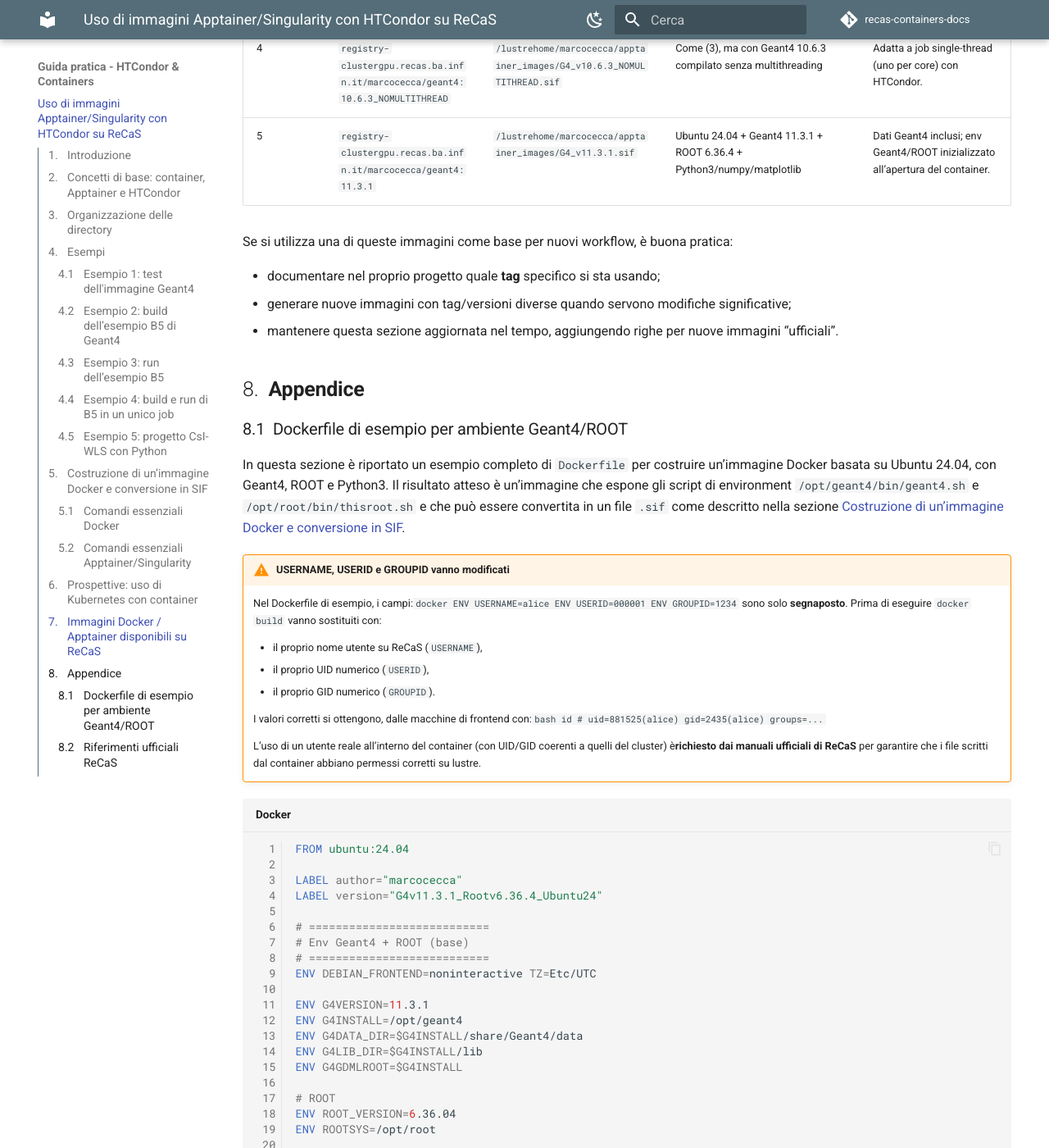
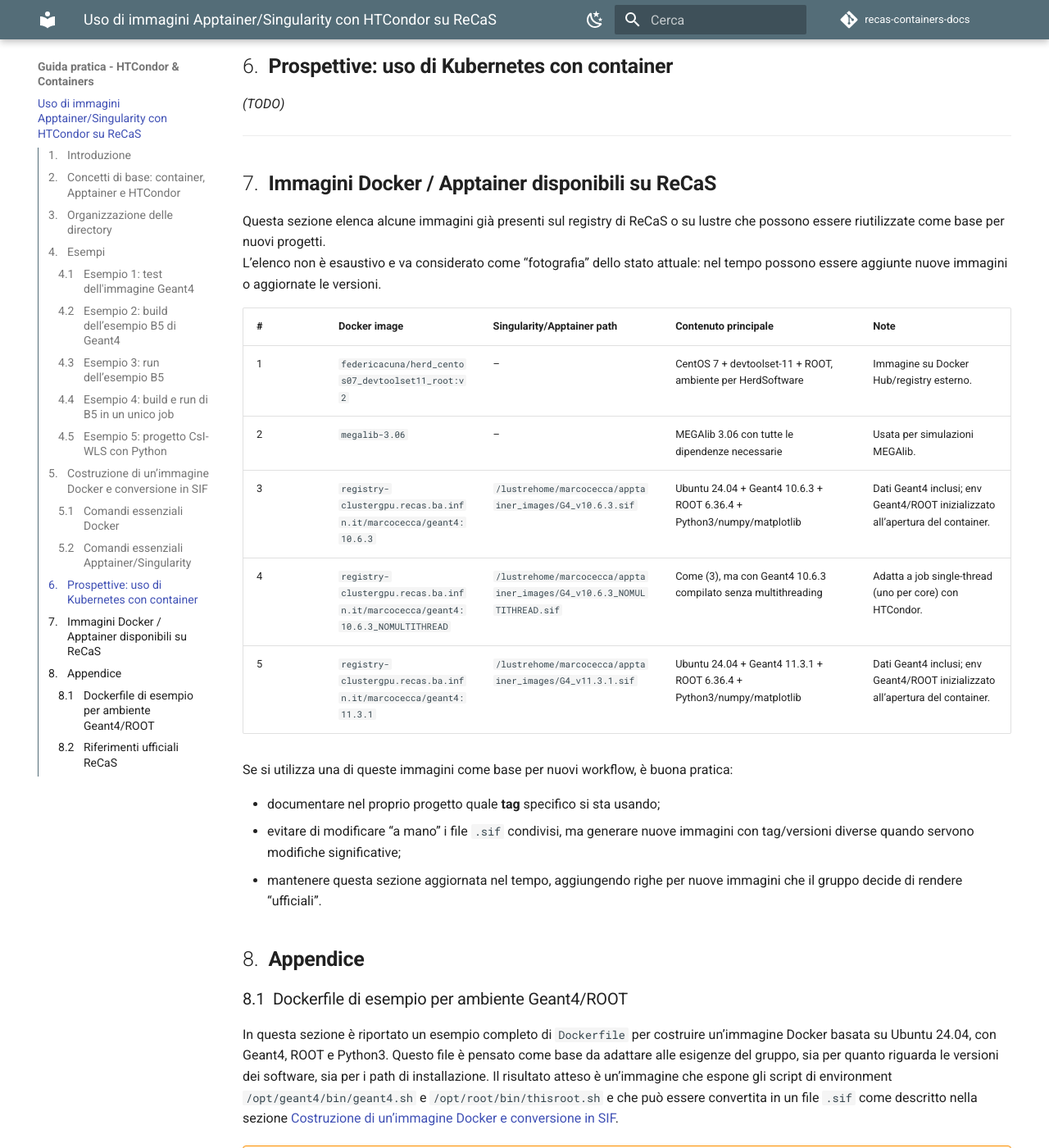
Before and after one commit to marcocecca00/recas-containers-docs, an MkDocs documentation site: the page built from docs/index.md, in a window 1280 px wide and 1400 px high, scrolled down 21018 px. Shown: the whole window at 82% size. Built offline with MkDocs 1.6.1 and Material for MkDocs 9.7.7, drawn with Linux system fonts in a browser that asks for light colours; comment, search, counter and statistics services are not loaded; some of the changed text lies outside the part shown.

Commit message:
aesteticazzate

````diff
--- a/docs/index.md
+++ b/docs/index.md
@@ -2,7 +2,7 @@
 
 ## **Introduzione**
 
-Questa guida descrive in modo operativo come usare immagini Apptainer/Singularity (file `.sif`) insieme a HTCondor sul cluster ReCaS. L’idea di fondo è che ci sia almeno un utente “manutentore” (che chiameremo `alice`) che possa costruire immagini Docker su una macchina dedicata, convertirle in immagini Apptainer/Singularity e metterle a disposizione di tutti in una posizione condivisa su lustre. Gli altri utenti (ad esempio `bob`) non devono occuparsi della parte Docker: si limitano a usare le immagini `.sif` già pronte all’interno dei job Condor, tramite *symlink* verso la directory condivisa di `alice`.
+Questa guida descrive in modo operativo come usare immagini Apptainer/Singularity (file `.sif`) insieme a HTCondor sul cluster ReCaS. L’idea di fondo è che nel gruppo ci sia almeno un utente “manutentore” (che chiameremo `alice`) che possa costruire immagini Docker su una macchina dedicata, convertirle in immagini Apptainer/Singularity e metterle a disposizione di tutti in una posizione condivisa su lustre. Gli altri utenti (ad esempio `bob`) non devono occuparsi della parte Docker: si limitano a usare le immagini `.sif` già pronte all’interno dei job Condor, tramite *symlink* verso la directory condivisa di `alice`.
 
 Nel seguito useremo come esempio un utente chiamato `bob` per i job Condor, mentre `alice` rappresenterà l’utente che ospita le immagini condivise. Per rendere gli esempi concreti, si assume che siano già presenti due immagini Apptainer nella directory condivisa di `alice`:
 
@@ -24,9 +24,10 @@
 Per comodità, la sezione [Immagini Docker / Apptainer disponibili su ReCaS](#sec-images)
 riporta un elenco aggiornato delle immagini attualmente disponibili e dei relativi percorso reali su lustre, che possono essere riutilizzate come base per nuovi workflow.
 
+
 ---
 
-## **Concetti di base: container, Apptainer e HTCondor**
+## **Concetti di base: container, Apptainer e HTCondor** {#sec-concetti-base}
 
 Prima di entrare negli esempi conviene chiarire cosa si intende per container e come Apptainer interagisce con HTCondor nel contesto del cluster ReCaS.
 
@@ -44,7 +45,7 @@
 
 !!! warning " Attenzione: comportamento specifico di ReCaS"
 
-    Il requisito che`container_image` debba essere il nome di un file presente nella
+    Il requisito che `container_image` debba essere il nome di un file presente nella
     `initialdir` (tipicamente un symlink verso la `.sif` reale su lustre) è legato alla
     configurazione di HTCondor su ReCaS. Al momento questa è la modalità supportata e
     testata; in futuro potrebbero essere aggiunti anche path assoluti o altri meccanismi
@@ -54,23 +55,32 @@
 
     Quando nel file di submit si imposta:
 
-    ``text     container_image = G4_v11.3.1.sif     ``
+    ```text
+    container_image = G4_v11.3.1.sif
+    ```
 
-    dal punto di vista pratico HTCondor, sul worker node, fa qualcosa di**equivalente** a:
+    dal punto di vista pratico HTCondor, sul worker node, fa qualcosa di
+    **equivalente** a:
 
-    ``bash     apptainer exec G4_v11.3.1.sif ./script_che_hai_messo_in_executable.sh     ``
+    ```bash
+    apptainer exec G4_v11.3.1.sif ./script_che_hai_messo_in_executable.sh
+    ```
     *(oppure `singularity exec` a seconda del runtime disponibile).*
 
     Questo significa che:
 
-    - l’ambiente dentro il container è lo stesso che avresti lanciando`apptainer exec` a mano da shell;
+    - l’ambiente dentro il container è lo stesso che avresti lanciando
+      `apptainer exec` a mano da shell;
     - le variabili d’ambiente e i PATH di Geant4/ROOT **non vengono magicamente
       settati da Condor**, ma solo:
       - da eventuali script di entrypoint dell’immagine;
       - oppure da quello che fai tu nello `executable` (ad es.):
-        ``bash         source /opt/geant4/bin/geant4.sh         source /opt/root/bin/thisroot.sh         ``
+        ```bash
+        source /opt/geant4/bin/geant4.sh
+        source /opt/root/bin/thisroot.sh
+        ```
 
-    Per questo, in tutti gli esempi della guida, gli script`*.sh` eseguiti
+    Per questo, in tutti gli esempi della guida, gli script `*.sh` eseguiti
     come `executable` fanno esplicitamente il `source` degli script di ambiente
     di Geant4 e ROOT all’inizio.
 
@@ -102,7 +112,7 @@
 
 !!! example " Esempio di gerarchia tipica su lustre"
 
-    Una possibile organizzazione delle directory per`alice` (manutentore) e `bob`
+    Una possibile organizzazione delle directory per `alice` (manutentore) e `bob`
     (utente che sottomette i job) può essere:
 
     ```text
@@ -119,14 +129,14 @@
           test_container.sh
           test_container.csi
 
-    build_B5_11.3.1/
+        build_B5_11.3.1/
           logs/
           G4_v11.3.1.sif -> /lustrehome/alice/apptainer_images/G4_v11.3.1.sif
           build_B5_exec.sh
           build_B5_11.3.1.csi
           B5_build_condor/      # directory di build creata dal job
 
-    run_B5_11.3.1/
+        run_B5_11.3.1/
           logs/
           G4_v11.3.1.sif -> /lustrehome/alice/apptainer_images/G4_v11.3.1.sif
           run_B5_exec.sh
@@ -262,26 +274,36 @@
 
 !!! warning " Job in HOLD: controlli rapidi"
 
-    Se il job va in stato**HOLD** subito dopo la sottomissione, controllare:
+    Se il job va in stato **HOLD** subito dopo la sottomissione, controllare:
 
-    -**Symlink alla `.sif`**
-    Verificare che il link non sia rotto:``bash       ls -l G4_v11.3.1.sif       ``
+    - **Symlink alla `.sif`**
+      Verificare che il link non sia rotto:
+      ```bash
+      ls -l G4_v11.3.1.sif
+      ```
       Deve puntare a `/lustrehome/alice/apptainer_images/G4_v11.3.1.sif` (o percorso equivalente).
 
-    -**Esistenza e permessi dell’immagine reale**
-    Controllare che il file reale esista e sia leggibile:``bash       ls -l /lustrehome/alice/apptainer_images/G4_v11.3.1.sif       ``
+    - **Esistenza e permessi dell’immagine reale**
+      Controllare che il file reale esista e sia leggibile:
+      ```bash
+      ls -l /lustrehome/alice/apptainer_images/G4_v11.3.1.sif
+      ```
 
-    -**Coerenza del nome in `container_image`**
-    Nel file di submit, il valore di:``text       container_image = G4_v11.3.1.sif       ``
+    - **Coerenza del nome in `container_image`**
+      Nel file di submit, il valore di:
+      ```text
+      container_image = G4_v11.3.1.sif
+      ```
       deve coincidere esattamente con il nome del file presente nella `initialdir`.
 
-    -**Percorso corretto di `initialdir`**
-    Verificare che la directory indicata da`initialdir` esista e contenga sia
+    - **Percorso corretto di `initialdir`**
+      Verificare che la directory indicata da `initialdir` esista e contenga sia
       lo script `executable` sia il symlink all’immagine.
+
 
 ---
 
-### Esempio 2: build dell’esempio B5 di Geant4
+### Esempio 2: build dell’esempio B5 di Geant4 {#sec-esempio2}
 
 Il secondo esempio mostra come compilare l’esempio B5 di Geant4 usando l’immagine `G4_v11.3.1.sif`. L’obiettivo è ottenere l’eseguibile `exampleB5` in una directory di build gestita dal job.
 
@@ -785,7 +807,7 @@
 
 ---
 
-## **Costruzione di un’immagine Docker e conversione in SIF**
+## **Costruzione di un’immagine Docker e conversione in SIF** {#sec-docker-sif}
 
 Gli esempi della sezione [Esempi](#sec-esempi) assumono che le immagini `.sif` siano già disponibili in una cartella condivisa, gestita dall’utente `alice`. Questa sezione descrive in modo sintetico come costruire un’immagine Docker con Geant4, ROOT e Python, come convertirla in un’immagine Apptainer/Singularity e come distribuirla agli altri utenti, senza entrare nei dettagli dei singoli comandi di installazione del software all’interno del container.
 
@@ -793,12 +815,15 @@
 
 !!! info " Dove gira Docker su ReCaS"
 
-    Attualmente Docker è installato solo sulla macchina`tesla02.recas.ba.infn.it`. Per usarlo occorre prima collegarsi da una
+    Attualmente Docker è installato solo sulla macchina
+    `tesla02.recas.ba.infn.it`. Per usarlo occorre prima collegarsi da una
     delle macchine di frontend:
 
-    ``bash     ssh username@tesla02.recas.ba.infn.it     ``
+    ```bash
+    ssh username@tesla02.recas.ba.infn.it
+    ```
 
-    Al primo accesso viene creata automaticamente la home locale su`tesla02`.
+    Al primo accesso viene creata automaticamente la home locale su `tesla02`.
     Tutta la fase di build e test interattivo delle immagini Docker va fatta su
     `tesla02`; le immagini poi vengono caricate sul registry
     `registry-clustergpu.recas.ba.infn.it` e da lì convertite in immagini
@@ -886,52 +911,63 @@
 
 ---
 
-## **Prospettive: uso di Kubernetes con container**
+## **Prospettive: uso di Kubernetes con container** {#sec-kubernetes}
 
 *(TODO)*
 
 ---
 
-## **Immagini Docker / Apptainer disponibili su ReCaS**
+## **Immagini Docker / Apptainer disponibili su ReCaS** {#sec-images}
 
 Questa sezione elenca alcune immagini già presenti sul registry di ReCaS o su
 lustre che possono essere riutilizzate come base per nuovi progetti.
 L’elenco non è esaustivo e va considerato come “fotografia” dello stato attuale:
 nel tempo possono essere aggiunte nuove immagini o aggiornate le versioni.
 
-| # | Docker image                                                                    | Singularity/Apptainer path                                               | Contenuto principale                                                  | Note                                                                            |
-| - | ------------------------------------------------------------------------------- | ------------------------------------------------------------------------ | --------------------------------------------------------------------- | ------------------------------------------------------------------------------- |
-| 1 | `federicacuna/herd_centos07_devtoolset11_root:v2`                             | –                                                                       | CentOS 7 + devtoolset-11 + ROOT, ambiente per HerdSoftware            | Immagine su Docker Hub/registry esterno.                                        |
-| 2 | `megalib-3.06`                                                                | –                                                                       | MEGAlib 3.06 con tutte le dipendenze necessarie                       | Usata per simulazioni MEGAlib.                                                  |
-| 3 | `registry-clustergpu.recas.ba.infn.it/marcocecca/geant4:10.6.3`               | `/lustrehome/marcocecca/apptainer_images/G4_v10.6.3.sif`               | Ubuntu 24.04 + Geant4 10.6.3 + ROOT 6.36.4 + Python3/numpy/matplotlib | Dati Geant4 inclusi; env Geant4/ROOT inizializzato all’apertura del container. |
-| 4 | `registry-clustergpu.recas.ba.infn.it/marcocecca/geant4:10.6.3_NOMULTITHREAD` | `/lustrehome/marcocecca/apptainer_images/G4_v10.6.3_NOMULTITHREAD.sif` | Come (3), ma con Geant4 10.6.3 compilato senza multithreading         | Adatta a job single-thread (uno per core) con HTCondor.                         |
-| 5 | `registry-clustergpu.recas.ba.infn.it/marcocecca/geant4:11.3.1`               | `/lustrehome/marcocecca/apptainer_images/G4_v11.3.1.sif`               | Ubuntu 24.04 + Geant4 11.3.1 + ROOT 6.36.4 + Python3/numpy/matplotlib | Dati Geant4 inclusi; env Geant4/ROOT inizializzato all’apertura del container. |
+| # | Docker image                                                     | Singularity/Apptainer path                                      | Contenuto principale                                              | Note |
+|---|------------------------------------------------------------------|------------------------------------------------------------------|-------------------------------------------------------------------|------|
+| 1 | `federicacuna/herd_centos07_devtoolset11_root:v2`                | –                                                                | CentOS 7 + devtoolset-11 + ROOT, ambiente per HerdSoftware        | Immagine su Docker Hub/registry esterno. |
+| 2 | `megalib-3.06`                                                   | –                                                                | MEGAlib 3.06 con tutte le dipendenze necessarie                   | Usata per simulazioni MEGAlib. |
+| 3 | `registry-clustergpu.recas.ba.infn.it/marcocecca/geant4:10.6.3`  | `/lustrehome/marcocecca/apptainer_images/G4_v10.6.3.sif`        | Ubuntu 24.04 + Geant4 10.6.3 + ROOT 6.36.4 + Python3/numpy/matplotlib | Dati Geant4 inclusi; env Geant4/ROOT inizializzato all’apertura del container. |
+| 4 | `registry-clustergpu.recas.ba.infn.it/marcocecca/geant4:10.6.3_NOMULTITHREAD` | `/lustrehome/marcocecca/apptainer_images/G4_v10.6.3_NOMULTITHREAD.sif` | Come (3), ma con Geant4 10.6.3 compilato senza multithreading | Adatta a job single-thread (uno per core) con HTCondor. |
+| 5 | `registry-clustergpu.recas.ba.infn.it/marcocecca/geant4:11.3.1`  | `/lustrehome/marcocecca/apptainer_images/G4_v11.3.1.sif`        | Ubuntu 24.04 + Geant4 11.3.1 + ROOT 6.36.4 + Python3/numpy/matplotlib | Dati Geant4 inclusi; env Geant4/ROOT inizializzato all’apertura del container. |
 
 Se si utilizza una di queste immagini come base per nuovi workflow, è buona pratica:
 
 - documentare nel proprio progetto quale **tag** specifico si sta usando;
-- generare nuove immagini con tag/versioni diverse quando servono modifiche significative;
-- mantenere questa sezione aggiornata nel tempo, aggiungendo righe per nuove immagini “ufficiali”.
+- evitare di modificare “a mano” i file `.sif` condivisi, ma generare nuove immagini
+  con tag/versioni diverse quando servono modifiche significative;
+- mantenere questa sezione aggiornata nel tempo, aggiungendo righe per nuove immagini
+  che il gruppo decide di rendere “ufficiali”.
 
 ## **Appendice**
 
-### Dockerfile di esempio per ambiente Geant4/ROOT
+### Dockerfile di esempio per ambiente Geant4/ROOT {#sec-dockerfile-esempio}
 
-In questa sezione è riportato un esempio completo di `Dockerfile` per costruire un’immagine Docker basata su Ubuntu 24.04, con Geant4, ROOT e Python3. Il risultato atteso è un’immagine che espone gli script di environment `/opt/geant4/bin/geant4.sh` e `/opt/root/bin/thisroot.sh` e che può essere convertita in un file `.sif` come descritto nella sezione [Costruzione di un’immagine Docker e conversione in SIF](#sec-docker-sif).
+In questa sezione è riportato un esempio completo di `Dockerfile` per costruire un’immagine Docker basata su Ubuntu 24.04, con Geant4, ROOT e Python3. Questo file è pensato come base da adattare alle esigenze del gruppo, sia per quanto riguarda le versioni dei software, sia per i path di installazione. Il risultato atteso è un’immagine che espone gli script di environment `/opt/geant4/bin/geant4.sh` e `/opt/root/bin/thisroot.sh` e che può essere convertita in un file `.sif` come descritto nella sezione [Costruzione di un’immagine Docker e conversione in SIF](#sec-docker-sif).
 
 !!! warning " USERNAME, USERID e GROUPID vanno modificati"
 
-    Nel Dockerfile di esempio, i campi:``docker     ENV USERNAME=alice     ENV USERID=000001     ENV GROUPID=1234     ``
+    Nel Dockerfile di esempio, i campi:
+    ```docker
+    ENV USERNAME=alice
+    ENV USERID=000001
+    ENV GROUPID=1234
+    ```
     sono solo **segnaposto**. Prima di eseguire `docker build` vanno sostituiti con:
 
     - il proprio nome utente su ReCaS (`USERNAME`),
     - il proprio UID numerico (`USERID`),
     - il proprio GID numerico (`GROUPID`).
 
-    I valori corretti si ottengono, dalle macchine di frontend con:``bash     id     # uid=881525(alice) gid=2435(alice) groups=...     ``
+    I valori corretti si ottengono, dalle macchine di frontend con:
+    ```bash
+    id
+    # uid=881525(alice) gid=2435(alice) groups=...
+    ```
 
     L’uso di un utente reale all’interno del container (con UID/GID coerenti a quelli
-    del cluster) è**richiesto dai manuali ufficiali di ReCaS** per garantire
+    del cluster) è **richiesto dai manuali ufficiali di ReCaS** per garantire
     che i file scritti dal container abbiano permessi corretti su lustre.
 
 ```docker
````
Also changed, not shown: other parts of docs/index.md (+9 -7 lines).
